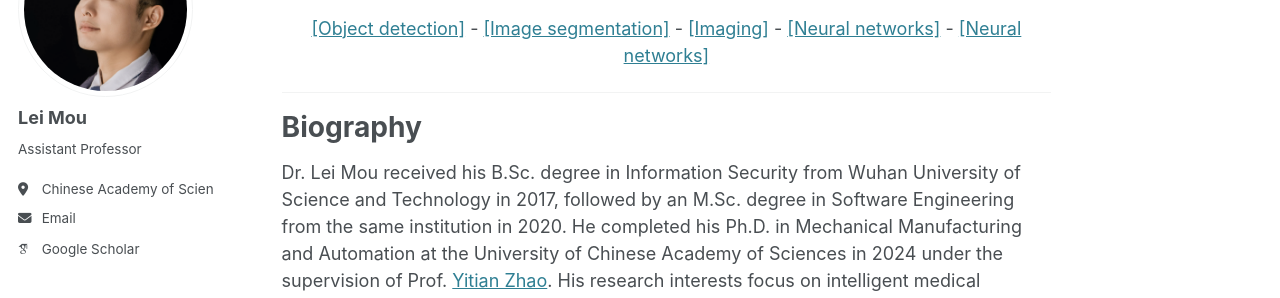
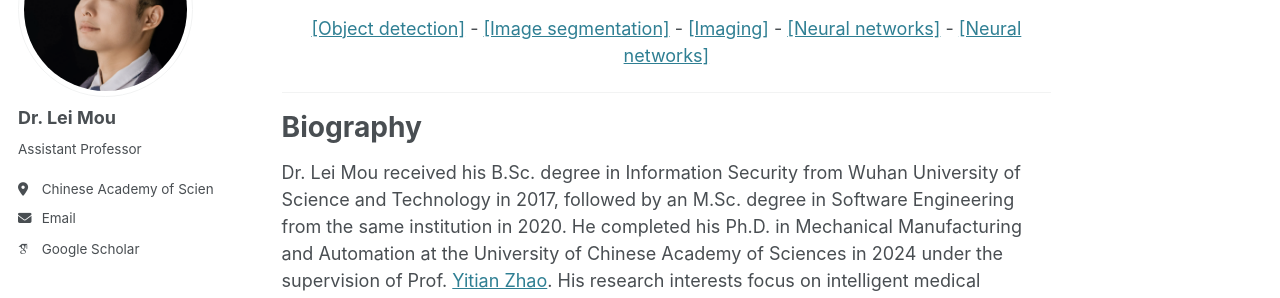
Before and after one commit to iBrain-007/iBrain-007.github.io, a Jekyll site: the page built from _pages/about.md, in a window 1280 px wide. Shown: the part 184-482 px from the top of the page. Built offline with Jekyll 4.4.1, drawn with Linux system fonts in a browser that asks for light colours; some web fonts are replaced.

```diff
--- a/_config.yml
+++ b/_config.yml
@@ -23,7 +23,7 @@ repository               : "iBrain-007/iBrain-007.github.io"
 author:
   # Biographic information
   avatar           : "profile.png"
-  name             : "Lei Mou"
+  name             : "Dr. Lei Mou"
   pronouns         : # example: "she/her"
   bio              : "Assistant Professor"
   location         : "Chinese Academy of  Sciences, China"
```
